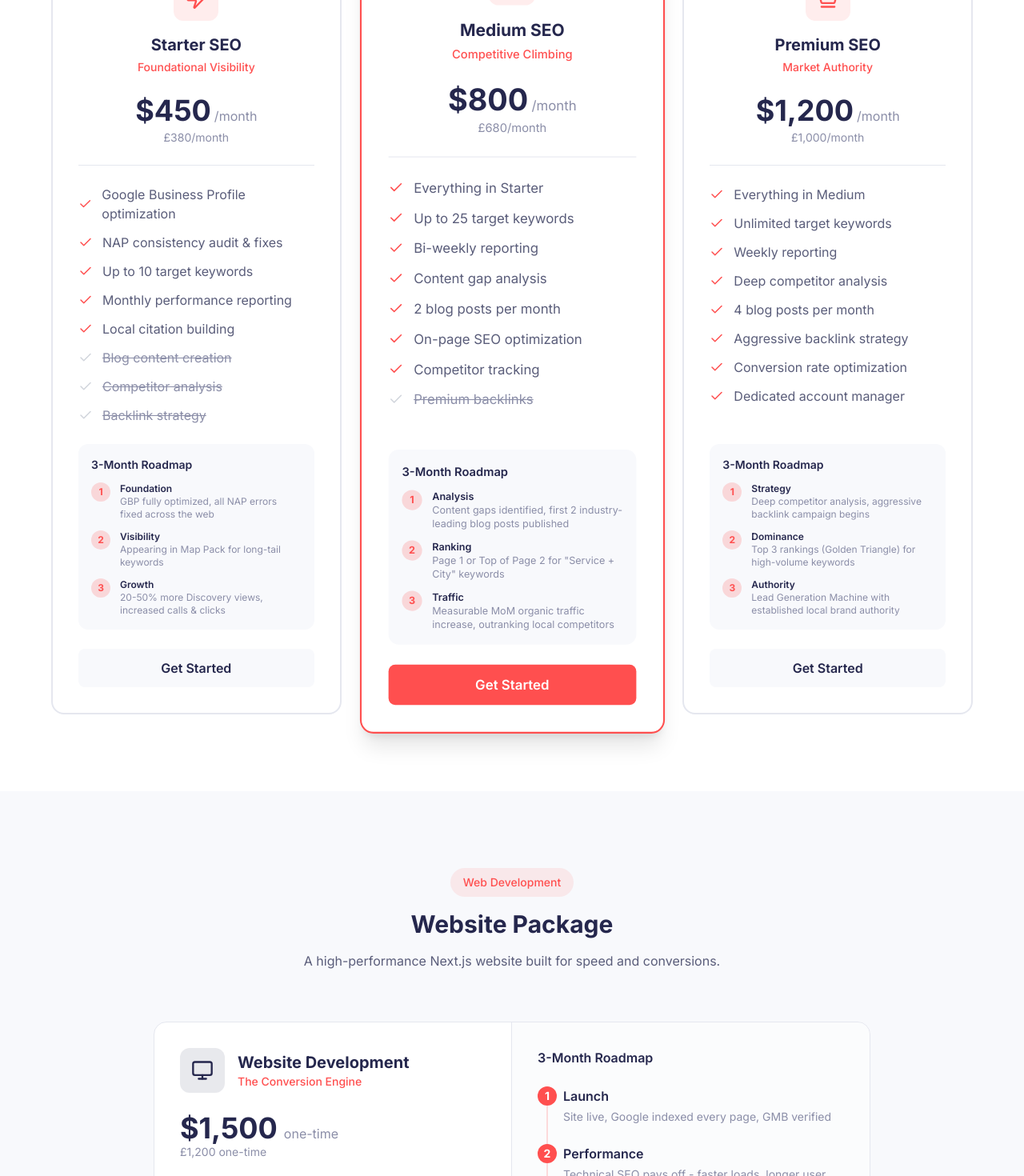
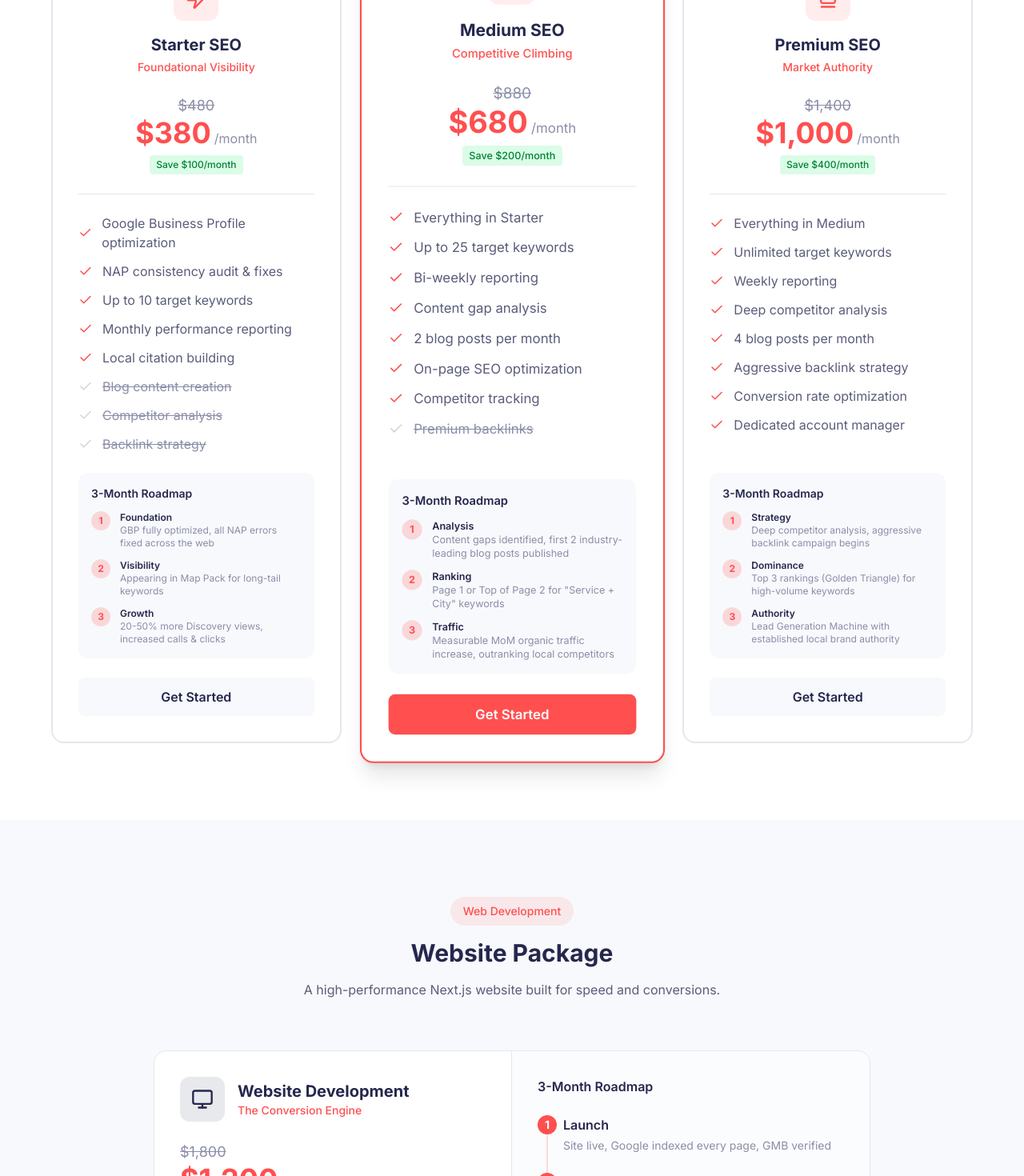
Before and after one commit to prenciarlinda-webwise/webwise_webservice, a Next.js app: page /pricing in a window 1280 px wide. Shown: the part 840-2310 px from the top of the page at 80% size. Built offline with nearby package versions, Linux system fonts and the light colour scheme; no server answers.

Commit message:
Update pricing page to show discount format

```diff
--- a/src/app/pricing/page.tsx
+++ b/src/app/pricing/page.tsx
@@ -29,8 +29,9 @@ export default function PricingPage() {
     {
       name: 'Starter SEO',
       icon: Zap,
-      price: '$450',
-      pricePound: '£380',
+      originalPrice: '$480',
+      price: '$380',
+      savings: 'Save $100/month',
       period: '/month',
       description: 'Foundational Visibility',
       features: [
@@ -54,8 +55,9 @@ export default function PricingPage() {
     {
       name: 'Medium SEO',
       icon: Rocket,
-      price: '$800',
-      pricePound: '£680',
+      originalPrice: '$880',
+      price: '$680',
+      savings: 'Save $200/month',
       period: '/month',
       description: 'Competitive Climbing',
       features: [
@@ -79,8 +81,9 @@ export default function PricingPage() {
     {
       name: 'Premium SEO',
       icon: Crown,
-      price: '$1,200',
-      pricePound: '£1,000',
+      originalPrice: '$1,400',
+      price: '$1,000',
+      savings: 'Save $400/month',
       period: '/month',
       description: 'Market Authority',
       features: [
@@ -106,8 +109,8 @@ export default function PricingPage() {
   const webPlan = {
     name: 'Website Development',
     icon: Monitor,
-    price: '$1,500',
-    pricePound: '£1,200',
+    originalPrice: '$1,800',
+    price: '$1,200',
     period: 'one-time',
     description: 'The Conversion Engine',
     includes: ['Perfect SEO Setup', 'Google My Business Setup'],
@@ -192,11 +195,14 @@ export default function PricingPage() {
 
                 {/* Price */}
                 <div className="text-center mb-6 pb-6 border-b border-border">
+                  <div className="text-lg text-text-muted line-through">{plan.originalPrice}</div>
                   <div className="flex items-baseline justify-center gap-1">
-                    <span className="text-4xl font-bold text-primary">{plan.price}</span>
+                    <span className="text-4xl font-bold text-accent">{plan.price}</span>
                     <span className="text-text-muted">{plan.period}</span>
                   </div>
-                  <div className="text-sm text-text-muted mt-1">{plan.pricePound}/month</div>
+                  <div className="inline-block mt-2 px-2 py-1 bg-green-100 text-green-700 text-xs font-medium rounded">
+                    {plan.savings}
+                  </div>
                 </div>
 
                 {/* Features */}
@@ -272,11 +278,14 @@ export default function PricingPage() {
                   </div>
 
                   <div className="mb-6">
+                    <div className="text-lg text-text-muted line-through">{webPlan.originalPrice}</div>
                     <div className="flex items-baseline gap-2">
-                      <span className="text-4xl font-bold text-primary">{webPlan.price}</span>
+                      <span className="text-4xl font-bold text-accent">{webPlan.price}</span>
                       <span className="text-text-muted">{webPlan.period}</span>
                     </div>
-                    <div className="text-sm text-text-muted">{webPlan.pricePound} one-time</div>
+                    <div className="inline-block mt-2 px-2 py-1 bg-green-100 text-green-700 text-xs font-medium rounded">
+                      Save $600
+                    </div>
                   </div>
 
                   <div className="flex flex-wrap gap-2 mb-6">
```
